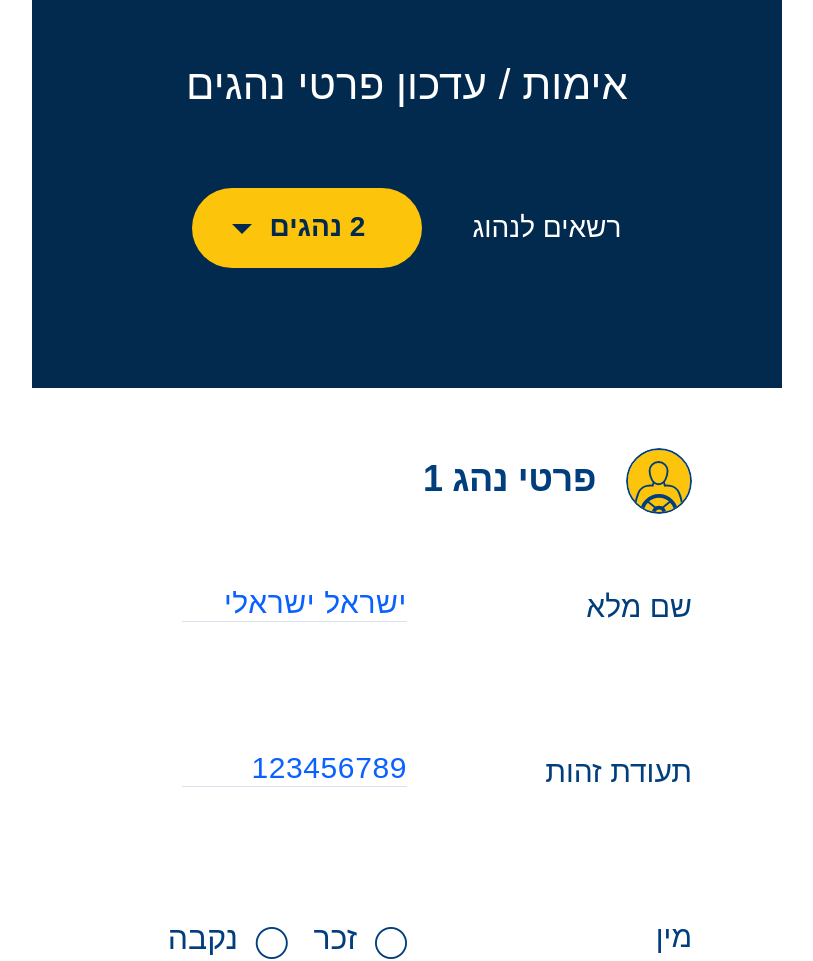
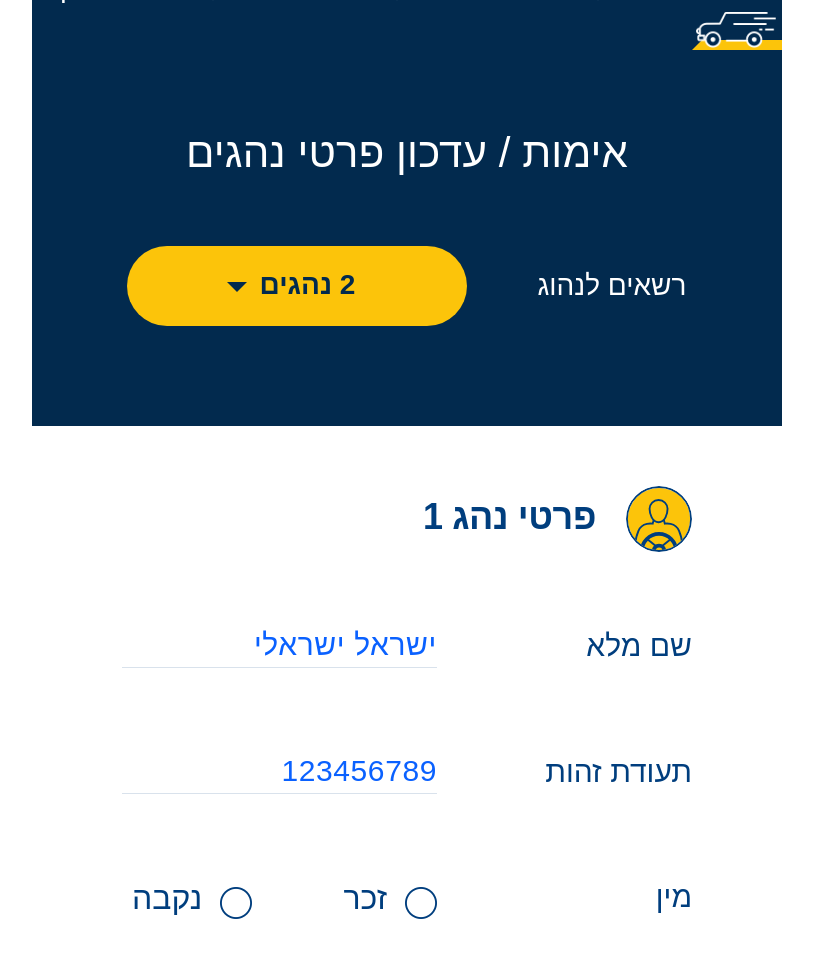
Before and after one commit to AlexKhalaimov/ayalon, a plain HTML site: page index.html in a window 1280 px wide. Shown: the part 180-1141 px from the top of the page, without its empty margins (233-1046 px from the left). Drawn offline with nearby package versions, Linux system fonts and the light colour scheme; a script that the page names is missing; files whose address does not match are found by name; a web font is replaced by a local one.

Commit message:
Update styles.css

```diff
--- a/css/styles.css
+++ b/css/styles.css
@@ -84,6 +84,11 @@ header {
   -webkit-justify-content: space-between;
   -ms-flex-pack: justify;
   justify-content: space-between;
+  padding: 0 1.1rem 0 1.5rem;
+}
+
+.header-content .header__figure {
+  margin: 1.6rem 0 2.5rem;
 }
 
 .header-content .header__figure:first-child {
@@ -223,7 +228,7 @@ footer {
   font-weight: 300;
   font-size: 1.3rem;
   margin-bottom: 0;
-  opacity: .6;
+  opacity: 1;
 }
 
 /*---------- STAGE1B PAGE ----------*/
@@ -251,7 +256,7 @@ footer {
 
 .topStage1b {
   background-color: #022a4e;
-  padding: 1.0rem 0rem 5.0rem;
+  padding: 1.3rem 0rem 4.0rem;
 }
 
 .topStage1b__title {
@@ -260,7 +265,7 @@ footer {
   font-weight: 400;
   font-size: 2.1rem;
   letter-spacing: 0.1px;
-  margin-bottom: 4.0rem;
+  margin-bottom: 3.5rem;
   text-align: center;
 }
 
@@ -270,23 +275,23 @@ nav {
 
 nav .nav__figure {
   position: absolute;
-  right: .5rem;
-  top: 2.0rem;
+  right: .3rem;
+  top: 2.2rem;
 }
 
 nav .nav__img {
   position: relative;
-  width: 5.3rem;
+  width: 4.0rem;
   z-index: 1;
 }
 
 nav .nav__progressBar {
   background-color: #fcc40a;
-  bottom: -2.5rem;
+  bottom: -2.0rem;
   height: .5rem;
   position: absolute;
   right: 0;
-  width: 5.5rem;
+  width: 4.5rem;
   z-index: 0;
 }
 
@@ -391,7 +396,7 @@ nav .navList__link_active:focus {
   font-family: "Open Sans Hebrew", sans-serif;
   font-weight: 400;
   font-size: 1.4rem;
-  margin: 0 0 0 2.5rem;
+  margin: 0 0 0 3.5rem;
 }
 
 .topStage1bForm__select {
@@ -433,7 +438,7 @@ nav .navList__link_active:focus {
   height: 4.0rem;
   margin: 0rem;
   position: relative;
-  width: 11.5rem;
+  width: 17.0rem;
 }
 
 .topStage1bForm__selectWrapper::after {
@@ -446,7 +451,7 @@ nav .navList__link_active:focus {
   margin-top: -0.2rem;
   pointer-events: none;
   position: absolute;
-  left: 2.0rem;
+  left: 5.0rem;
   top: 50%;
   width: 0rem;
   z-index: 1;
@@ -474,7 +479,7 @@ nav .navList__link_active:focus {
 }
 
 .stage1bForm .form-row {
-  padding: 3.0rem 0rem 2.0rem;
+  padding: 3.0rem 0rem 0.0rem;
 }
 
 .stage1bForm .form-row_border {
@@ -496,22 +501,27 @@ nav .navList__link_active:focus {
 .stage1bForm__fieldset_1 {
   border-bottom: solid 1px rgba(140, 168, 197, 0.33);
   padding-top: 3.0rem;
+  padding-bottom: 3.2rem;
 }
 
 .stage1bForm__fieldset_2 {
   -webkit-box-shadow: 0 2px 4px 0 rgba(189, 189, 189, 0.5);
   box-shadow: 0 2px 4px 0 rgba(189, 189, 189, 0.5);
   margin-bottom: .5rem;
-  padding-top: 3.0rem;
+  padding-top: 4.5rem;
+}
+
+.stage1bForm__fieldset_2 .form-row {
+  padding-top: 2.8rem;
 }
 
 .stage1bForm__fieldset_3 {
   background-color: #f4f4f4;
-  padding-bottom: 5.0rem;
+  padding-bottom: 4.0rem;
 }
 
 .stage1bForm__fieldset_3 .form-row {
-  padding: 2.0rem 0rem 1.5rem;
+  padding: 1.5rem 0rem 1.5rem;
 }
 
 .stage1bForm__fieldset_3 .form-row_pt25 {
@@ -520,6 +530,11 @@ nav .navList__link_active:focus {
 
 .stage1bForm .col {
   padding: 0rem;
+}
+
+.stage1bForm .stage1bForm__fieldset_1 .col:last-child,
+.stage1bForm .stage1bForm__fieldset_2 .col:last-child {
+  margin-right: -3rem;
 }
 
 .stage1bForm .form-group {
@@ -535,6 +550,37 @@ nav .navList__link_active:focus {
   -webkit-justify-content: flex-start;
   -ms-flex-pack: start;
   justify-content: flex-start;
+}
+
+.stage1bForm__fieldset_1 .stage1bForm__container,
+.stage1bForm__fieldset_2 .stage1bForm__container {
+  -webkit-box-align: center;
+  -webkit-align-items: center;
+  -ms-flex-align: center;
+  align-items: center;
+  display: -webkit-box;
+  display: -webkit-flex;
+  display: -ms-flexbox;
+  display: flex;
+  -webkit-box-pack: justify;
+  -webkit-justify-content: space-between;
+  -ms-flex-pack: justify;
+  justify-content: space-between;
+  padding-left: .5rem;
+  width: 100%;
+}
+
+.stage1bForm__fieldset_1 .stage1bForm__container_flexCol,
+.stage1bForm__fieldset_2 .stage1bForm__container_flexCol {
+  -webkit-box-align: start;
+  -webkit-align-items: flex-start;
+  -ms-flex-align: start;
+  align-items: flex-start;
+  -webkit-box-orient: vertical;
+  -webkit-box-direction: normal;
+  -webkit-flex-direction: column;
+  -ms-flex-direction: column;
+  flex-direction: column;
 }
 
 .stage1bForm__title {
@@ -620,6 +666,15 @@ nav .navList__link_active:focus {
   opacity: 1;
 }
 
+.stage1bForm input[type="text"] {
+  color: #0a61ff;
+  font-family: "Open Sans Hebrew", sans-serif;
+  font-weight: 400;
+  font-size: 1.5rem;
+  letter-spacing: 0.6px;
+  width: 100%;
+}
+
 .stage1bForm select {
   color: #0a61ff;
   font-family: "Open Sans Hebrew", sans-serif;
@@ -630,6 +685,7 @@ nav .navList__link_active:focus {
   outline: 0px;
   -moz-appearance: none;
   -webkit-appearance: none;
+  -webkit-appearance: menulist;
 }
 
 .stage1bForm select::-ms-expand {
@@ -745,7 +801,7 @@ nav .navList__link_active:focus {
   font-family: "Open Sans Hebrew", sans-serif;
   font-weight: 700;
   font-size: 1.6rem;
-  margin: 2.0rem auto 0;
+  margin: 0.0rem auto 0;
   padding: .9rem 3.9rem;
   position: relative;
 }
```
